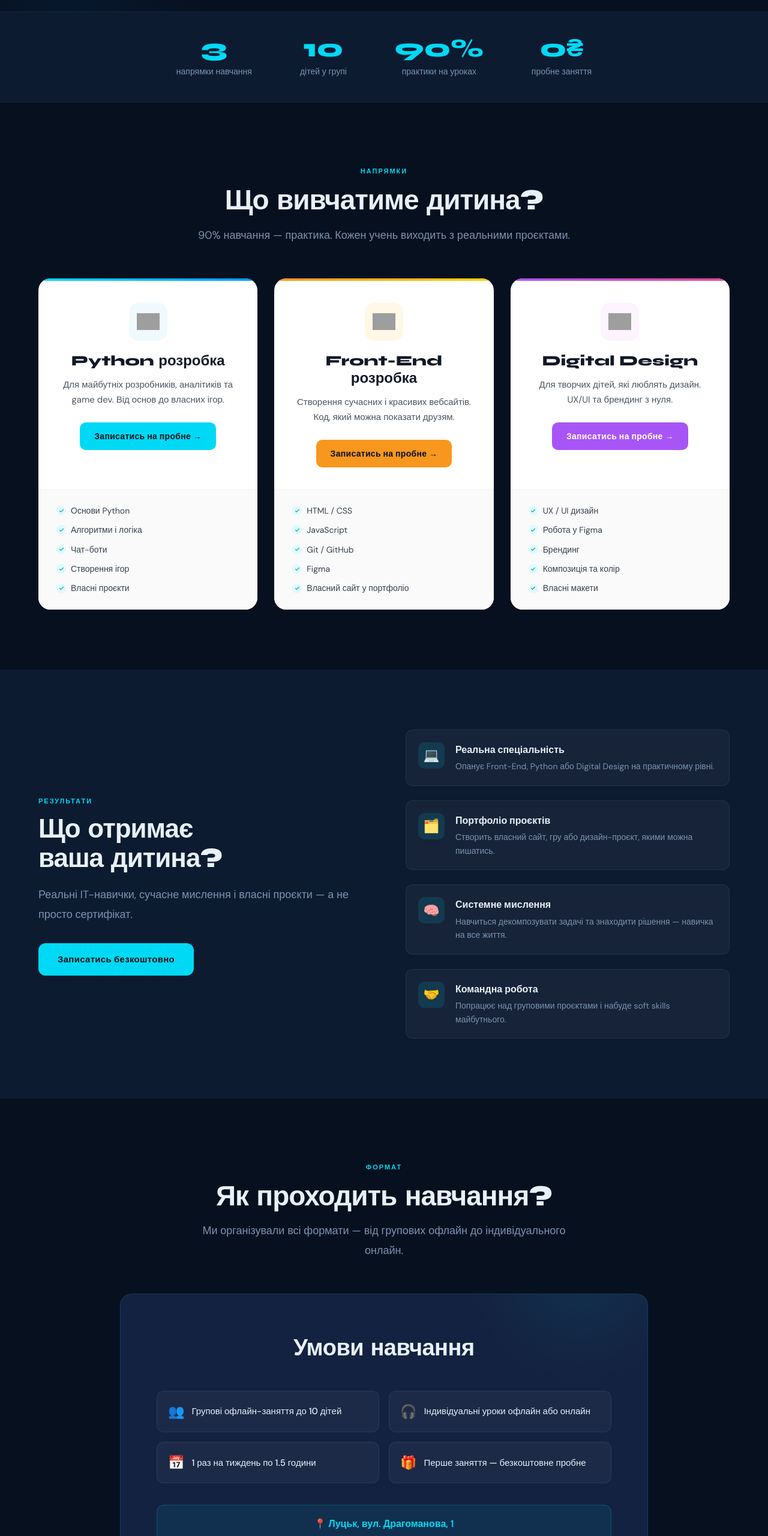
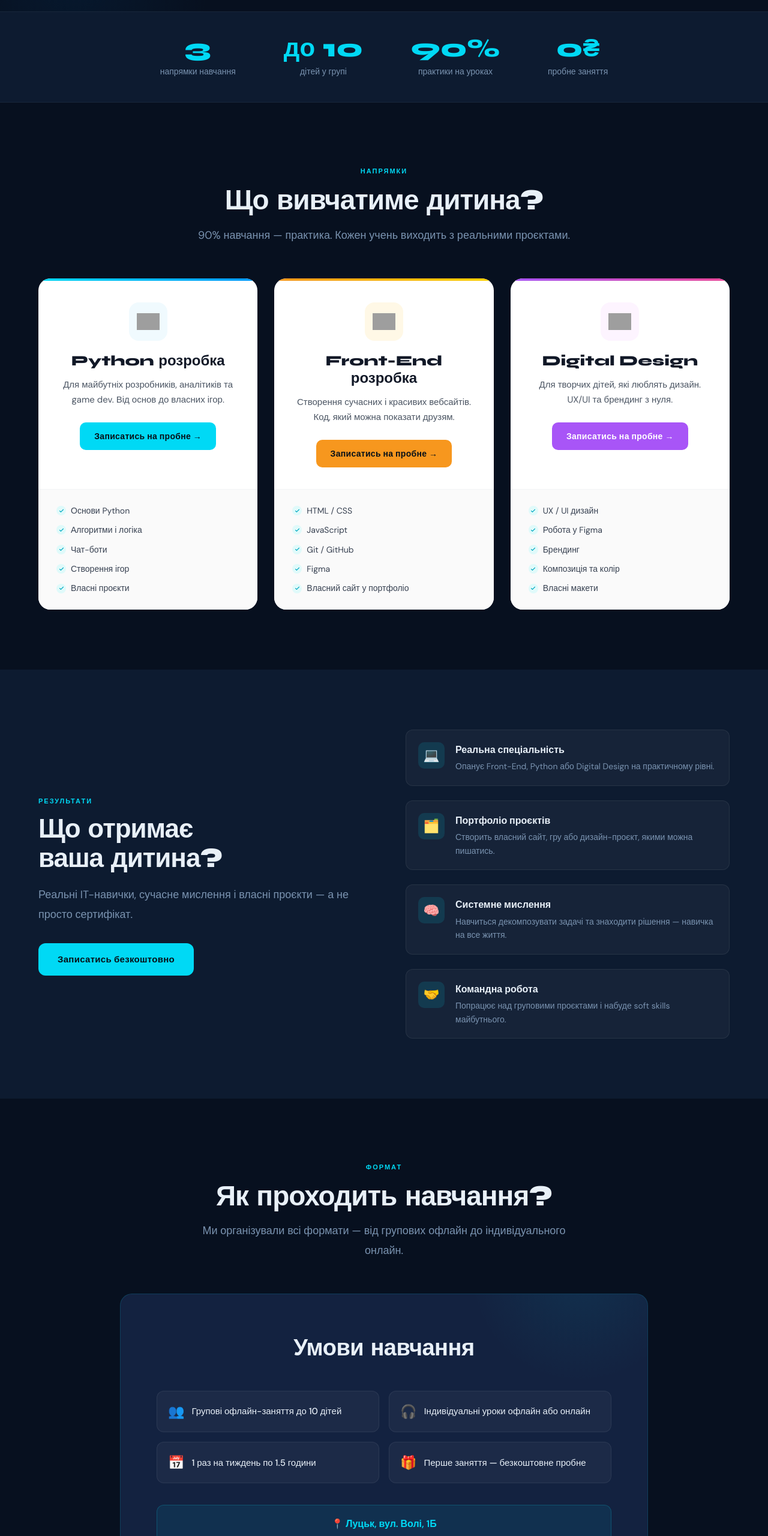
Before and after one commit to levchukt/neutron_school, a plain HTML site: page index.html in a window 1280 px wide. Shown: the part 936-3496 px from the top of the page at 60% size. Drawn offline with Linux system fonts and the light colour scheme; grey boxes are pictures that could not be loaded.

Commit message:
Add files via upload

```diff
--- a/index.html
+++ b/index.html
@@ -1092,7 +1092,7 @@
                 <div class="lbl">напрямки навчання</div>
             </div>
             <div class="stat-item">
-                <div class="num">10</div>
+                <div class="num">до 10</div>
                 <div class="lbl">дітей у групі</div>
             </div>
             <div class="stat-item">
@@ -1248,7 +1248,7 @@
                     <div class="learning-item"><span class="ico">🎁</span> Перше заняття — безкоштовне пробне</div>
                 </div>
                 <div class="learning-addr">
-                    📍 Луцьк, вул. Драгоманова, 1
+                    📍 Луцьк, вул. Волі, 1Б
                 </div>
             </div>
         </div>
```
